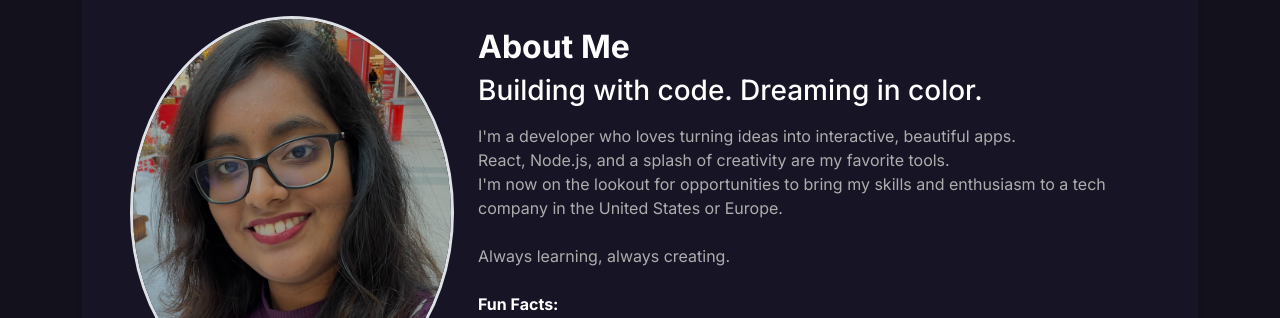
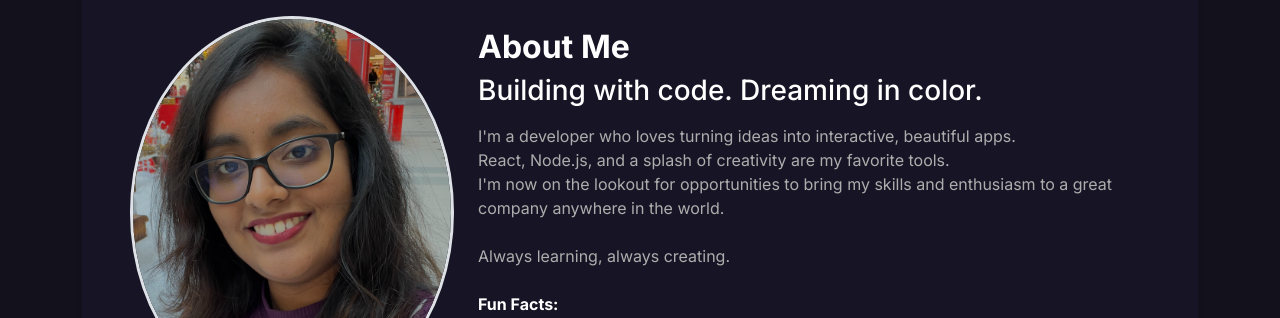
Before and after one commit to MahalakshmiPFW/Portfolio, a React (Create React App) app: page / in a window 1280 px wide. Shown: the part 922-1240 px from the top of the page. Built offline with nearby package versions, Linux system fonts and the light colour scheme.

Commit message:
Remove unused deployment dependencies and update bio

```diff
--- a/src/components/About.jsx
+++ b/src/components/About.jsx
@@ -73,8 +73,7 @@ const About = () => {
               <p className="mb-4 text-secondary">
                 I'm a developer who loves turning ideas into interactive, beautiful apps.<br />
                 React, Node.js, and a splash of creativity are my favorite tools.<br />
-                I'm now on the lookout for opportunities to bring my skills and enthusiasm to a tech company in the United States or
-                Europe. <br /><br />
+                I'm now on the lookout for opportunities to bring my skills and enthusiasm to a great company anywhere in the world. <br /><br />
                 Always learning, always creating.
               </p>
               <div className="mb-3">
```
Also changed, not shown: 1 other file (tests, documents, lock files or other folders).
